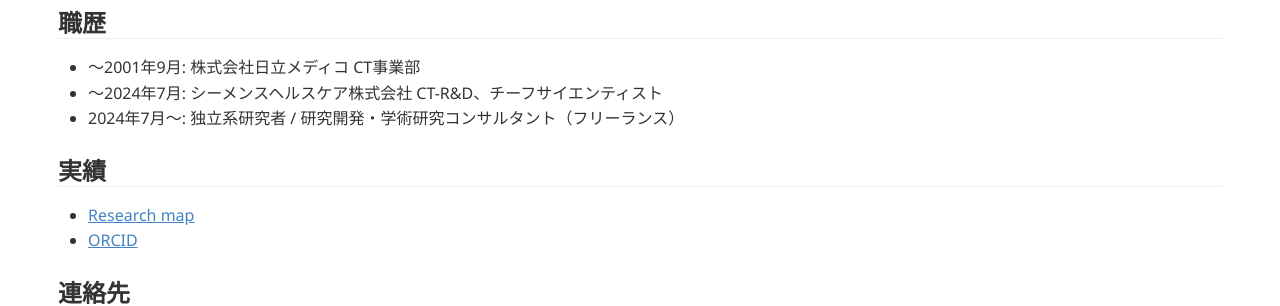
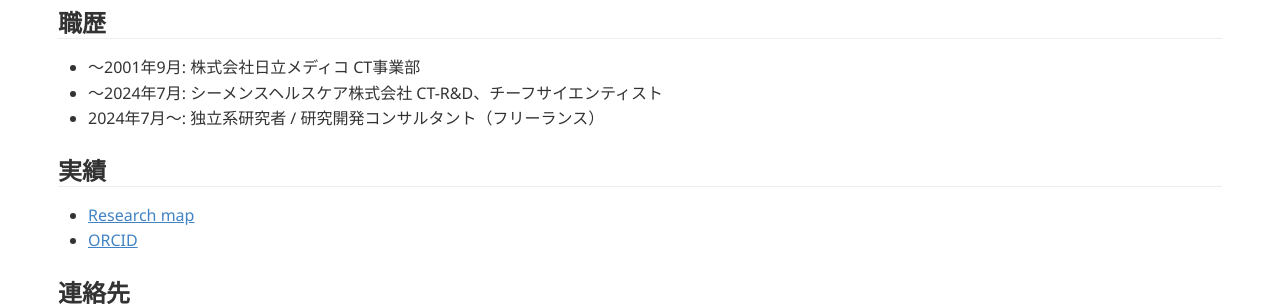
Before and after one commit to tnitoh/tnitoh.github.io, a Jekyll site: the page built from index.md, in a window 1280 px wide. Shown: the part 1386-1692 px from the top of the page. Built offline with Jekyll 4.4.1, drawn with Linux system fonts in a browser that asks for light colours; Markdown is read by kramdown in place of the engine named in the settings.

Commit message:
Update index.md

```diff
--- a/index.md
+++ b/index.md
@@ -53,7 +53,7 @@
 ## 職歴
 - 〜2001年9月: 株式会社日立メディコ CT事業部
 - ～2024年7月: シーメンスヘルスケア株式会社 CT-R&D、チーフサイエンティスト
-- 2024年7月〜: 独立系研究者 / 研究開発・学術研究コンサルタント（フリーランス）
+- 2024年7月〜: 独立系研究者 / 研究開発コンサルタント（フリーランス）
 
 
 ## 実績
```
